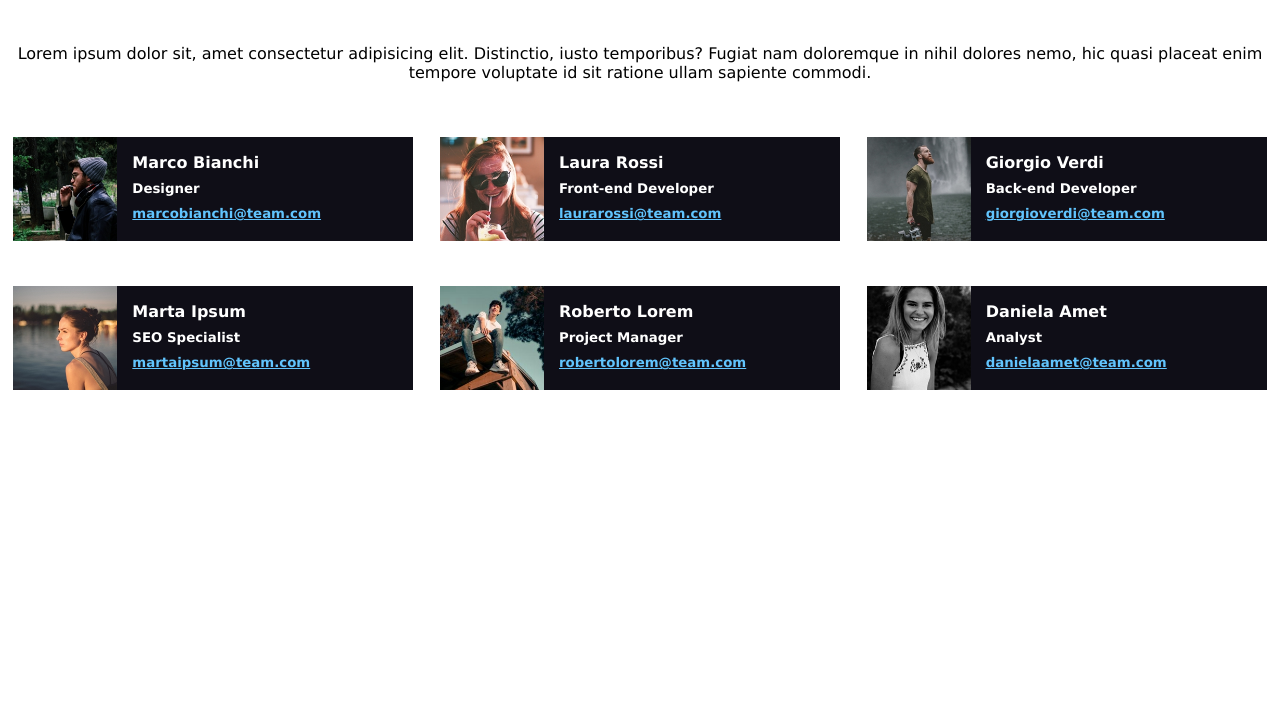
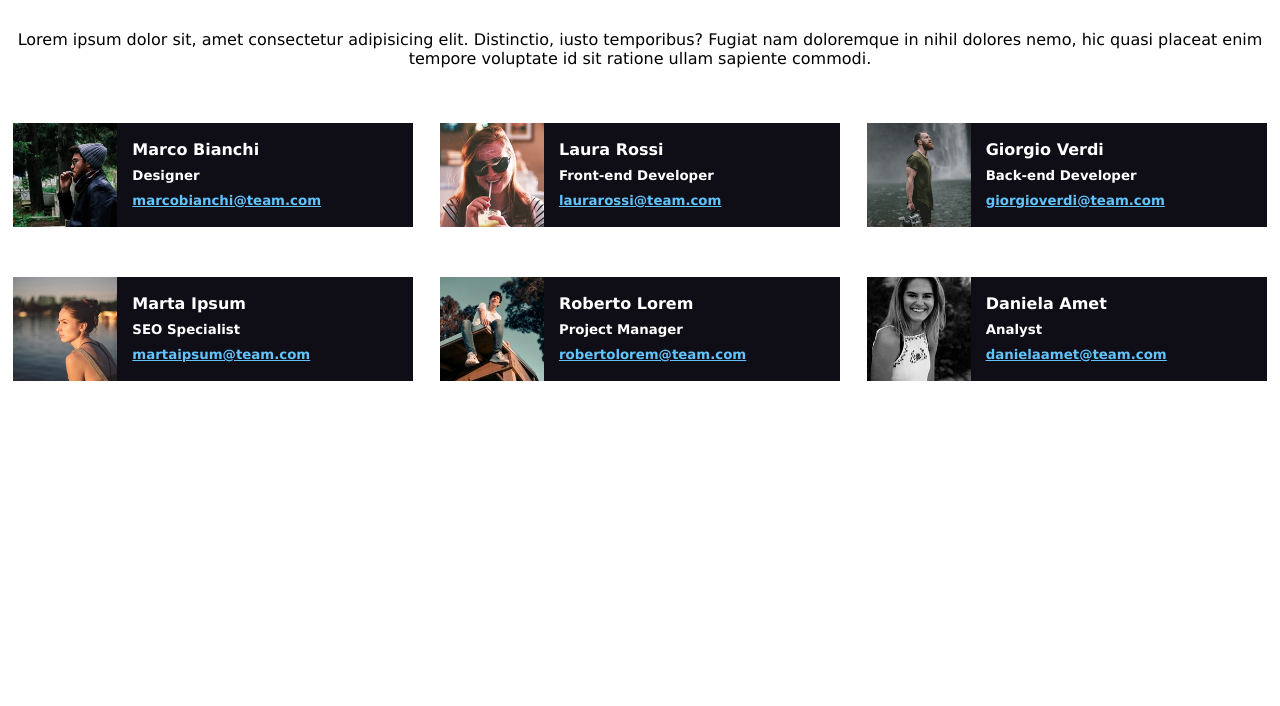
Before and after one commit to ErikaPezzini/html-css-flex-cards, a plain HTML site: page index.html in a window 1280 px wide. Shown: the part 94-800 px from the top of the page. Drawn offline with Linux system fonts and the light colour scheme.

Commit message:
fix: fixed a class and some margins

```diff
--- a/css/style.css
+++ b/css/style.css
@@ -14,15 +14,16 @@ main {
 }
 
 h1 {
-    margin-top: 40px;
+    margin-top: 35px;
     color: #E53170;
     text-align: center;
 }
 
-#description {
+.description {
+    display: inline-block;
     color: black;
     text-align: center;
-    margin-top: 60px;
+    margin-top: 30px;
     margin-bottom: 55px;
 }
 
@@ -62,5 +63,5 @@ a {
     width: 400px;
     flex-shrink: 0;
     flex-grow: 0;
-    margin-bottom: 45px;
+    margin-bottom: 50px;
 }
--- a/index.html
+++ b/index.html
@@ -12,7 +12,7 @@
         <h1>Meet Our Team</h1>
     </header>
     <main>
-        <p id="description">Lorem ipsum dolor sit, amet consectetur adipisicing elit. Distinctio, iusto temporibus? Fugiat nam doloremque in nihil dolores nemo, hic quasi placeat enim tempore voluptate id sit ratione ullam sapiente commodi.</p>
+        <span class="description">Lorem ipsum dolor sit, amet consectetur adipisicing elit. Distinctio, iusto temporibus? Fugiat nam doloremque in nihil dolores nemo, hic quasi placeat enim tempore voluptate id sit ratione ullam sapiente commodi.</span>
 
         <section class="conteiner-flex">
 
```
